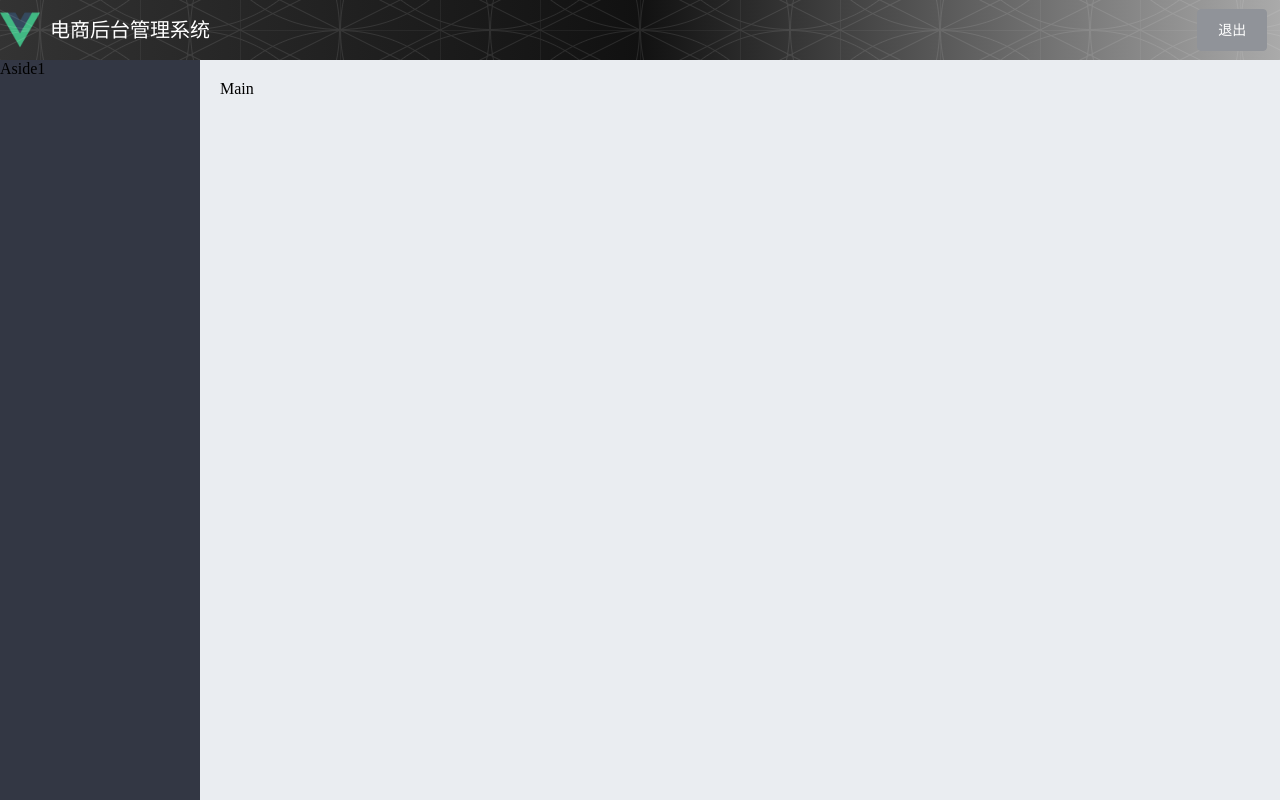
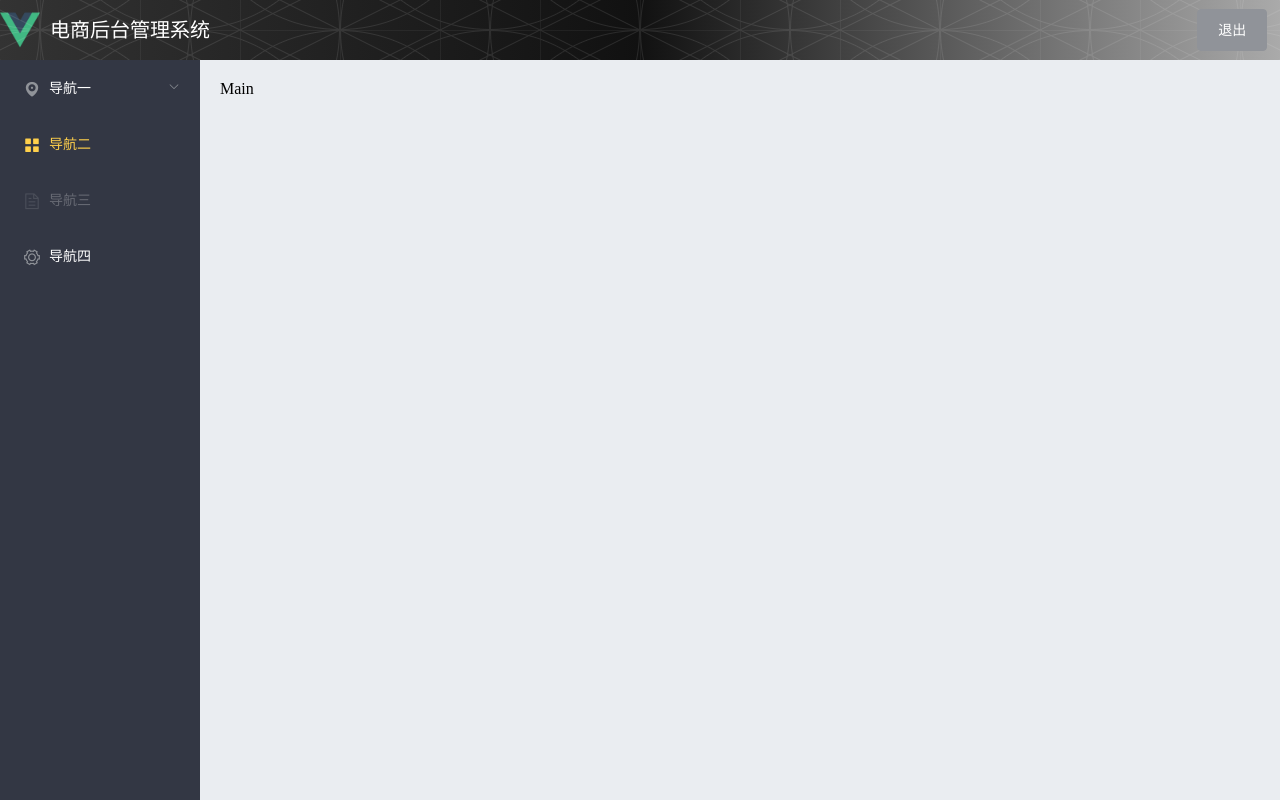
Before and after one commit to Superpantsjoin/vue-shop, a Vue app in the folder vue-shop/: page /home in a window 1280 px wide. Built offline with nearby package versions, Linux system fonts and the light colour scheme; sample sign-in values are in the browser's storage.

Commit message:
finish left structrual

```diff
--- a/vue-shop/src/components/Left.vue
+++ b/vue-shop/src/components/Left.vue
@@ -0,0 +1,51 @@
+<template>
+    <el-menu
+        default-active="2"
+        class="el-menu-vertical-demo"
+        background-color="#333744"
+        text-color="#fff"
+        active-text-color="#ffd04b">
+        <el-submenu index="1">
+            <template slot="title">
+            <i class="el-icon-location"></i>
+            <span>导航一</span>
+            </template>
+            <el-menu-item-group>
+            <template slot="title">分组一</template>
+            <el-menu-item index="1-1">选项1</el-menu-item>
+            <el-menu-item index="1-2">选项2</el-menu-item>
+            </el-menu-item-group>
+            <el-menu-item-group title="分组2">
+            <el-menu-item index="1-3">选项3</el-menu-item>
+            </el-menu-item-group>
+            <el-submenu index="1-4">
+            <template slot="title">选项4</template>
+            <el-menu-item index="1-4-1">选项1</el-menu-item>
+            </el-submenu>
+        </el-submenu>
+        <el-menu-item index="2">
+            <i class="el-icon-menu"></i>
+            <span slot="title">导航二</span>
+        </el-menu-item>
+        <el-menu-item index="3" disabled>
+            <i class="el-icon-document"></i>
+            <span slot="title">导航三</span>
+        </el-menu-item>
+        <el-menu-item index="4">
+            <i class="el-icon-setting"></i>
+            <span slot="title">导航四</span>
+        </el-menu-item>
+        </el-menu>
+</template>
+
+<script>
+export default {
+    name: 'left',
+}
+</script>
+
+<style scoped>
+    .el-menu{
+        border-right: 0;
+    }
+</style>
--- a/vue-shop/src/views/Home.vue
+++ b/vue-shop/src/views/Home.vue
@@ -6,7 +6,7 @@
         </el-header>
         <el-container>
             <el-aside width="200px">
-                Aside1
+                <left></left>
             </el-aside>
             <el-main>
                 Main
@@ -18,9 +18,11 @@
 
 <script>
 import top from '../components/Top.vue'
+import left from '../components/Left.vue'
 export default {
     components: {
-        top
+        top,
+        left
     },
     methods: {
         exit() {
```
Also changed, not shown: vue-shop/src/plugins/element.js (+19 -1 lines).
